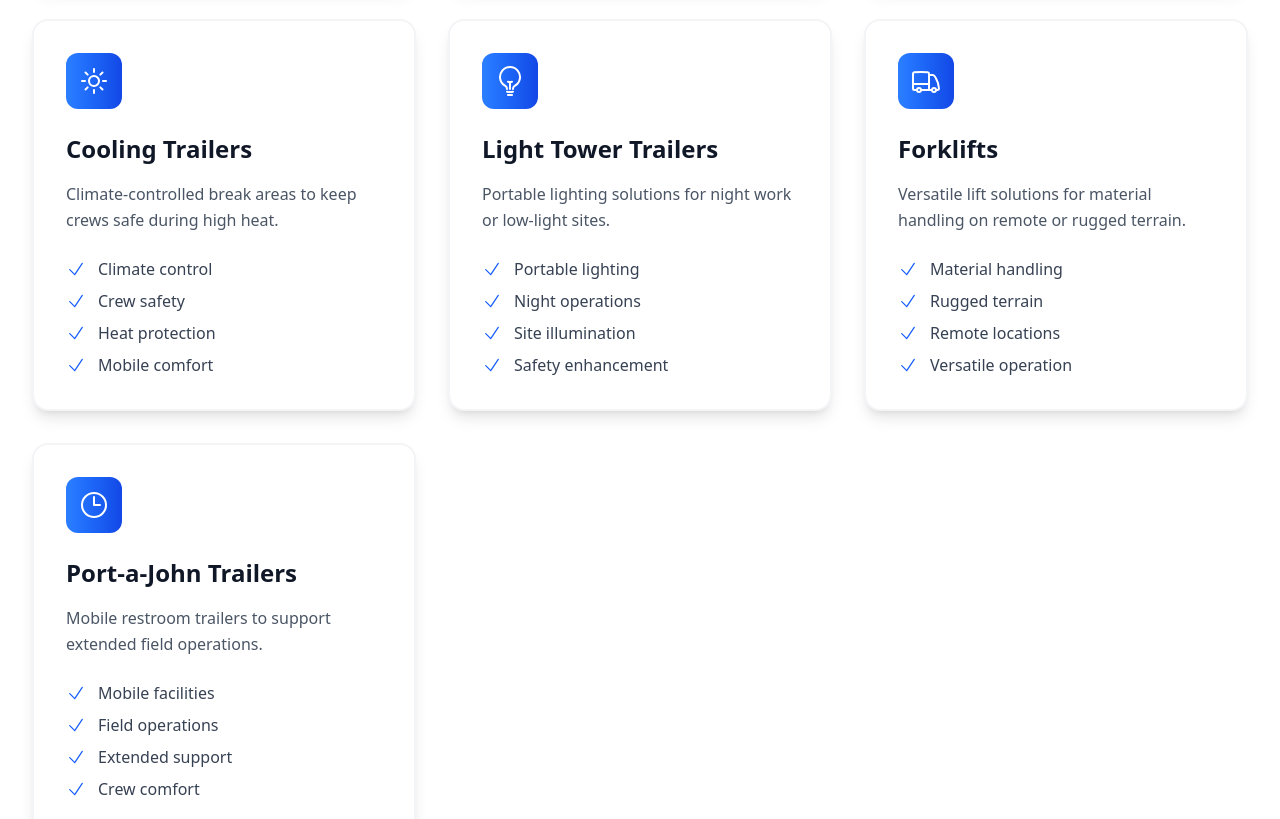
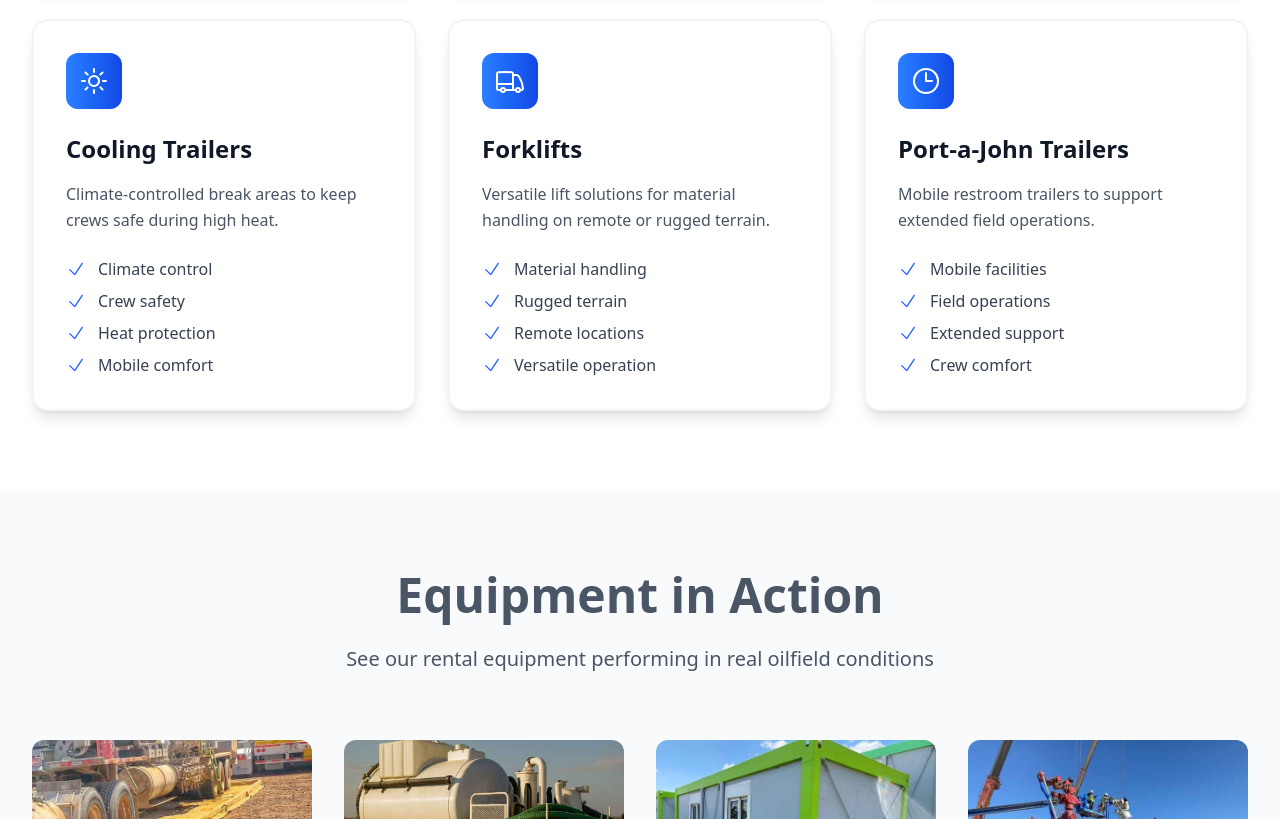
Before and after one commit to boonewh/allseasons, a Next.js app: page /rentals in a window 1280 px wide. Shown: the part 1700-2519 px from the top of the page. Built offline with nearby package versions, Linux system fonts and the light colour scheme.

Commit message:
client requested changes

```diff
--- a/app/containments/page.js
+++ b/app/containments/page.js
@@ -53,7 +53,6 @@ export default function ContainmentPage() {
     "State and Local Environmental Regulations",
     "API 650 and API 653 Standards",
     "OSHA Safety Requirements",
-    "DOT Transportation Regulations"
   ];
 
   const keyBenefits = [
@@ -356,7 +355,7 @@ export default function ContainmentPage() {
                 </div>
                 <div className="flex items-center space-x-4 p-4 bg-white/10 backdrop-blur-sm rounded-lg">
                   <CheckIcon className="h-6 w-6 text-white flex-shrink-0" />
-                  <span className="text-white text-lg">Rapid mobilization nationwide</span>
+                  <span className="text-white text-lg">Rapid mobilization</span>
                 </div>
                 <div className="flex items-center space-x-4 p-4 bg-white/10 backdrop-blur-sm rounded-lg">
                   <CheckIcon className="h-6 w-6 text-white flex-shrink-0" />
--- a/app/rentals/page.js
+++ b/app/rentals/page.js
@@ -32,12 +32,6 @@ export default function RentalsPage() {
       description: "Climate-controlled break areas to keep crews safe during high heat.",
       icon: SunIcon,
       features: ["Climate control", "Crew safety", "Heat protection", "Mobile comfort"]
-    },
-    {
-      title: "Light Tower Trailers",
-      description: "Portable lighting solutions for night work or low-light sites.",
-      icon: LightBulbIcon,
-      features: ["Portable lighting", "Night operations", "Site illumination", "Safety enhancement"]
     },
     {
       title: "Forklifts",
```
